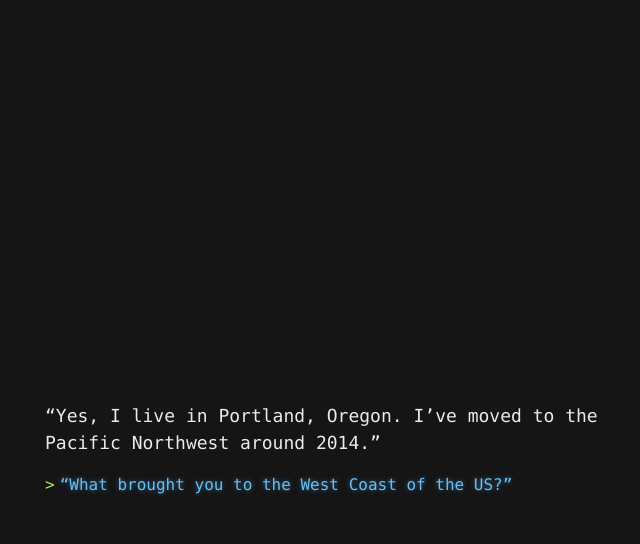
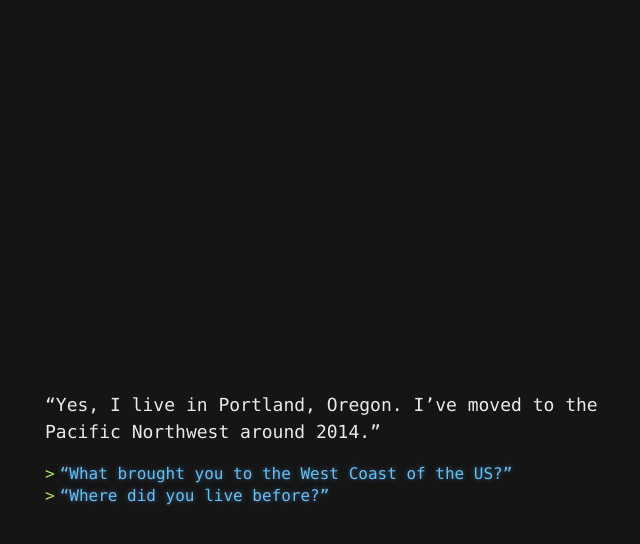
Before and after one commit to yvesgurcan/adventure, a Jekyll site: the page built from where.md, in a window 1280 px wide. Shown: the top 544 px of the page, without its empty margins (295-935 px from the left). Built offline with Jekyll 4.4.1, drawn with Linux system fonts in a browser that asks for light colours; our own code applies the rules of GitHub Pages for plain Markdown files.

Commit message:
Update where.md

```diff
--- a/where.md
+++ b/where.md
@@ -1,3 +1,4 @@
 "Yes, I live in Portland, Oregon. I've moved to the Pacific Northwest around 2014."
 
 - ["What brought you to the West Coast of the US?"](us.md)
+- ["Where did you live before?"](before.us)
```
